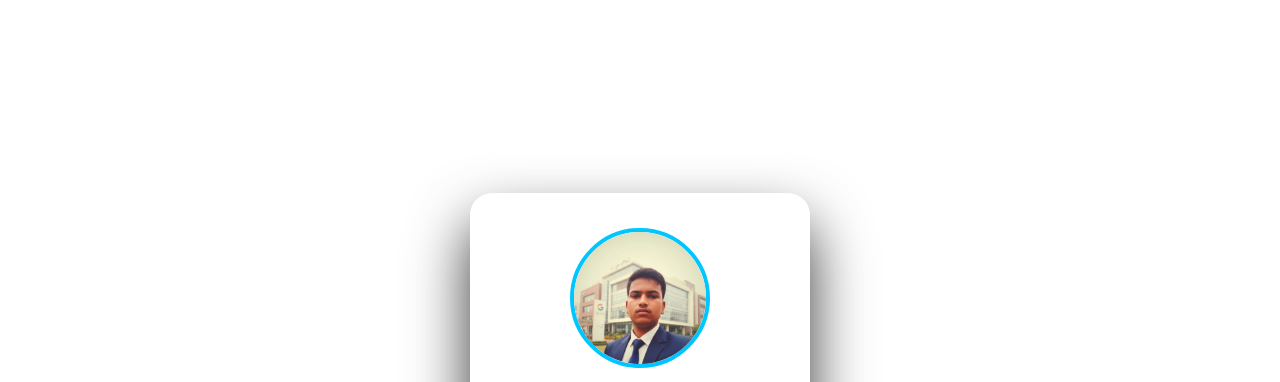
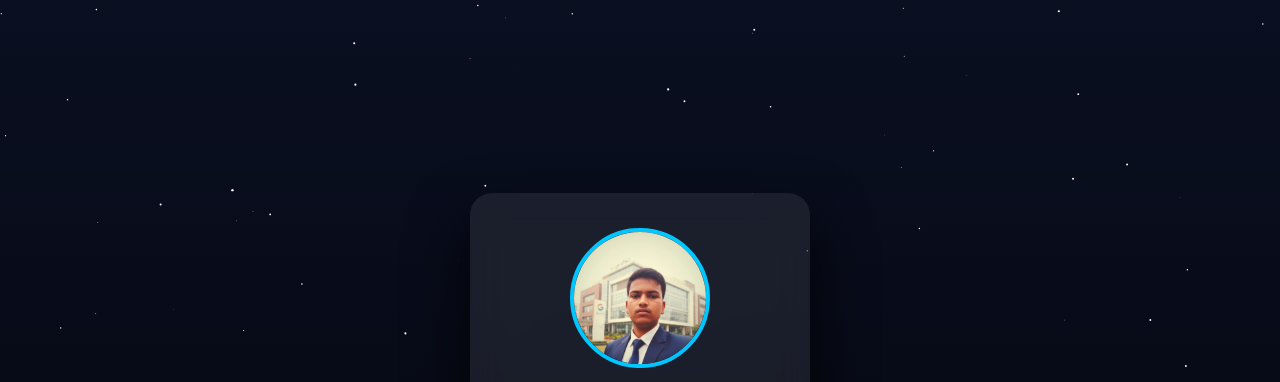
Before and after one commit to abhishekmuchalambe/abhishekmuchalambe.github.io, a plain HTML site: page index.html in a window 1280 px wide. Shown: the top 382 px of the page. Drawn offline with Linux system fonts and the light colour scheme.

Commit message:
Update index.html

```diff
--- a/index.html
+++ b/index.html
@@ -6,14 +6,35 @@
 <title>Abhishek Muchalambe | 3D Portfolio</title>
 <style>
 * { margin:0; padding:0; box-sizing:border-box; }
-body { font-family:'Segoe UI', sans-serif; color:#eaf4ff; overflow-x:hidden; }
+body {
+  font-family:'Segoe UI', sans-serif;
+  color:#eaf4ff;
+  overflow-x:hidden;
+  background:#0a0f21; /* Dark fallback color */
+}
 
 /* Canvas background */
-canvas { position: fixed; top:0; left:0; z-index:-1; }
+canvas {
+  position: fixed;
+  top: 0;
+  left: 0;
+  z-index: -1;
+  width: 100%;
+  height: 100%;
+}
 
 /* Header */
 header { height:100vh; display:flex; justify-content:center; align-items:center; }
-.profile-card { width:340px; padding:35px; background: rgba(255,255,255,0.08); backdrop-filter: blur(18px); border-radius:22px; text-align:center; box-shadow:0 30px 60px rgba(0,0,0,0.8); transform-style:preserve-3d; }
+.profile-card {
+  width:340px;
+  padding:35px;
+  background: rgba(255,255,255,0.08);
+  backdrop-filter: blur(18px);
+  border-radius:22px;
+  text-align:center;
+  box-shadow:0 30px 60px rgba(0,0,0,0.8);
+  transform-style:preserve-3d;
+}
 .profile-card img { width:140px; height:140px; border-radius:50%; border:4px solid #00c6ff; margin-bottom:15px; }
 .profile-card h1 { font-size:26px; }
 .profile-card p { font-size:14px; opacity:0.85; margin-top:6px; }
@@ -24,11 +45,31 @@ h2 { font-size:26px; margin-bottom:30px; border-left:5px solid #00c6ff; padding-
 
 /* Grid & Cards */
 .grid { display:grid; grid-template-columns:repeat(auto-fit,minmax(260px,1fr)); gap:35px; }
-.card { background: rgba(255,255,255,0.07); backdrop-filter: blur(15px); border-radius:18px; padding:25px; box-shadow:0 20px 40px rgba(0,0,0,0.7); transform-style: preserve-3d; transition: transform 0.15s ease; text-align:center; }
+.card {
+  background: rgba(255,255,255,0.07);
+  backdrop-filter: blur(15px);
+  border-radius:18px;
+  padding:25px;
+  box-shadow:0 20px 40px rgba(0,0,0,0.7);
+  transform-style: preserve-3d;
+  transition: transform 0.15s ease;
+  text-align:center;
+}
 .card img { width:70px; margin-bottom:15px; }
 
 /* Links */
-.links a { display:inline-block; margin:10px 12px 0 0; padding:12px 26px; background: linear-gradient(135deg,#00c6ff,#0072ff); color:white; text-decoration:none; border-radius:30px; font-weight:bold; box-shadow:0 10px 25px rgba(0,0,0,0.7); transition: transform 0.3s ease; }
+.links a {
+  display:inline-block;
+  margin:10px 12px 0 0;
+  padding:12px 26px;
+  background: linear-gradient(135deg,#00c6ff,#0072ff);
+  color:white;
+  text-decoration:none;
+  border-radius:30px;
+  font-weight:bold;
+  box-shadow:0 10px 25px rgba(0,0,0,0.7);
+  transition: transform 0.3s ease;
+}
 .links a:hover { transform: translateY(-4px) scale(1.05); }
 
 /* Footer */
@@ -209,12 +250,12 @@ document.querySelectorAll('.tilt').forEach(card=>{
 // Night sky background with airplanes
 const canvas = document.getElementById('background');
 const ctx = canvas.getContext('2d');
-canvas.width = window.innerWidth;
-canvas.height = window.innerHeight;
-window.addEventListener('resize',()=>{canvas.width=window.innerWidth; canvas.height=window.innerHeight;});
+function resizeCanvas(){ canvas.width=window.innerWidth; canvas.height=window.innerHeight; }
+window.addEventListener('resize',resizeCanvas);
+resizeCanvas();
 
 const plane = new Image();
-plane.src='plane.png'; // put your airplane PNG in folder
+plane.src='plane.png';
 
 let planes=[];
 for(let i=0;i<8;i++){
@@ -231,14 +272,14 @@ function animateBackground(){
   stars.forEach(s=>{ ctx.beginPath(); ctx.arc(s.x,s.y,s.r,0,Math.PI*2); ctx.fill(); });
 
   planes.forEach(p=>{
-    ctx.drawImage(plane,p.x,p.y,p.size,p.size*0.5);
+    if(plane.complete) ctx.drawImage(plane,p.x,p.y,p.size,p.size*0.5);
     p.x+=p.speed;
     if(p.x>canvas.width){ p.x=-p.size; p.y=Math.random()*canvas.height*0.8; }
   });
 
   requestAnimationFrame(animateBackground);
 }
-plane.onload=()=>{ animateBackground(); };
+animateBackground();
 
 // Animated Counters
 function animateCounter(id,target){
@@ -251,15 +292,14 @@ function animateCounter(id,target){
     counter.innerText=count;
   },30);
 }
-
 const countersSection=document.querySelector("section:nth-of-type(7)");
 let countersAnimated=false;
 window.addEventListener("scroll",()=>{
   const rect=countersSection.getBoundingClientRect();
   if(rect.top<window.innerHeight && !countersAnimated){
-    animateCounter("projectsCounter",5); // projects completed
-    animateCounter("certsCounter",5);    // certifications earned
-    animateCounter("rolesCounter",2);    // leadership roles
+    animateCounter("projectsCounter",5);
+    animateCounter("certsCounter",5);
+    animateCounter("rolesCounter",2);
     countersAnimated=true;
   }
 });
```
